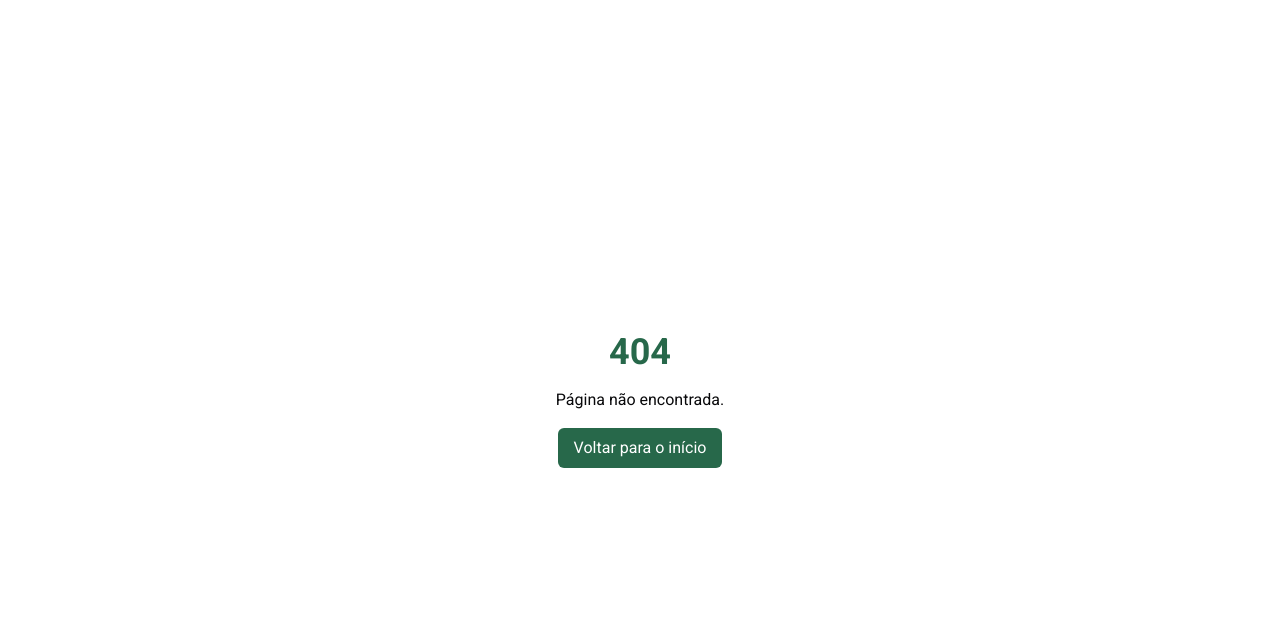
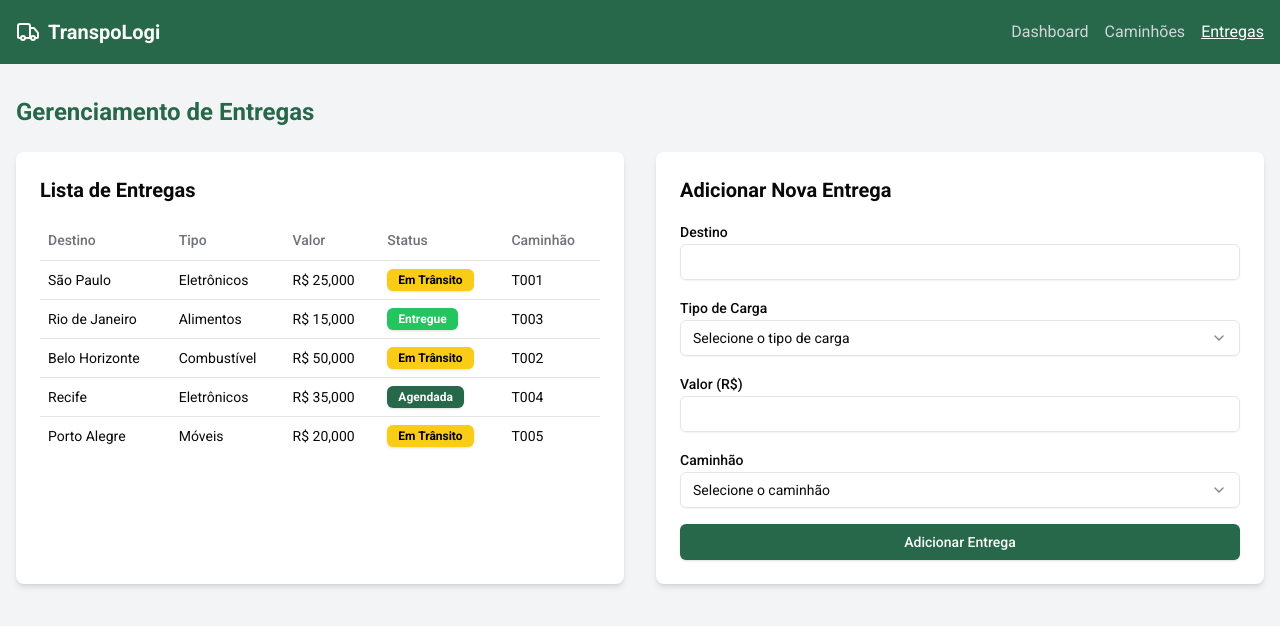
Before and after one commit to eri-fernandes/transpo-logi, a React (Vite) app in the folder frontend/: page /deliveries in a window 1280 px wide. Before the commit this address had no page. Shown: the top 626 px of the page. Built offline with nearby package versions, Linux system fonts and the light colour scheme.

Commit message:
feat(frontend): cria página de caminhões

```diff
--- a/frontend/src/App.tsx
+++ b/frontend/src/App.tsx
@@ -4,6 +4,7 @@ import { Dashboard } from '@/pages/dashboard';
 import { AuthLayout } from '@/layouts/auth-layout';
 import { Trucks } from './pages/trucks';
 import { NotFound } from './pages/not-found';
+import { Deliveries } from './pages/deliveries';
 
 export default function App() {
   return (
@@ -15,6 +16,7 @@ export default function App() {
         <Route element={<AuthLayout />}>
           <Route path="/dashboard" element={<Dashboard />} />
           <Route path="/trucks" element={<Trucks />} />
+          <Route path="/deliveries" element={<Deliveries />} />
         </Route>
 
         {/* 404 */}
--- /dev/null
+++ b/frontend/src/components/forms/new-delivery-form/index.tsx
@@ -0,0 +1,91 @@
+import { useState } from 'react';
+import { Button } from '@/components/ui/button';
+import { Input } from '@/components/ui/input';
+import { Label } from '@/components/ui/label';
+import {
+  Select,
+  SelectContent,
+  SelectItem,
+  SelectTrigger,
+  SelectValue,
+} from '@/components/ui/select';
+
+export function NewDeliveryForm() {
+  const [destination, setDestination] = useState('');
+  const [type, setType] = useState('');
+  const [value, setValue] = useState('');
+  const [truck, setTruck] = useState('');
+
+  const handleSubmit = (e: React.FormEvent) => {
+    e.preventDefault();
+    // Handle form submission (e.g., send data to API)
+    console.log('New delivery:', { destination, type, value, truck });
+    // Reset form
+    setDestination('');
+    setType('');
+    setValue('');
+    setTruck('');
+  };
+
+  return (
+    <div className="rounded-lg bg-white p-6 shadow-md">
+      <h2 className="mb-4 text-xl font-bold">Adicionar Nova Entrega</h2>
+      <form onSubmit={handleSubmit} className="space-y-4">
+        <div>
+          <Label htmlFor="destination">Destino</Label>
+          <Input
+            id="destination"
+            value={destination}
+            onChange={(e) => setDestination(e.target.value)}
+            required
+          />
+        </div>
+        <div>
+          <Label htmlFor="type">Tipo de Carga</Label>
+          <Select value={type} onValueChange={setType} required>
+            <SelectTrigger>
+              <SelectValue placeholder="Selecione o tipo de carga" />
+            </SelectTrigger>
+            <SelectContent>
+              <SelectItem value="eletronicos">Eletrônicos</SelectItem>
+              <SelectItem value="alimentos">Alimentos</SelectItem>
+              <SelectItem value="combustivel">Combustível</SelectItem>
+              <SelectItem value="moveis">Móveis</SelectItem>
+            </SelectContent>
+          </Select>
+        </div>
+        <div>
+          <Label htmlFor="value">Valor (R$)</Label>
+          <Input
+            id="value"
+            type="number"
+            value={value}
+            onChange={(e) => setValue(e.target.value)}
+            required
+          />
+        </div>
+        <div>
+          <Label htmlFor="truck">Caminhão</Label>
+          <Select value={truck} onValueChange={setTruck} required>
+            <SelectTrigger>
+              <SelectValue placeholder="Selecione o caminhão" />
+            </SelectTrigger>
+            <SelectContent>
+              <SelectItem value="T001">T001</SelectItem>
+              <SelectItem value="T002">T002</SelectItem>
+              <SelectItem value="T003">T003</SelectItem>
+              <SelectItem value="T004">T004</SelectItem>
+              <SelectItem value="T005">T005</SelectItem>
+            </SelectContent>
+          </Select>
+        </div>
+        <Button
+          type="submit"
+          className="bg-primary text-primary-foreground hover:bg-primary/90 w-full"
+        >
+          Adicionar Entrega
+        </Button>
+      </form>
+    </div>
+  );
+}
--- /dev/null
+++ b/frontend/src/pages/deliveries/index.tsx
@@ -0,0 +1,18 @@
+import DeliveryList from '@/components/delivery-list';
+import { NewDeliveryForm } from '@/components/forms/new-delivery-form';
+
+export function Deliveries() {
+  return (
+    <main className="flex-grow bg-gray-100">
+      <div className="container mx-auto px-4 py-8">
+        <h1 className="text-primary mb-6 text-2xl font-bold">
+          Gerenciamento de Entregas
+        </h1>
+        <div className="grid grid-cols-1 gap-8 lg:grid-cols-2">
+          <DeliveryList />
+          <NewDeliveryForm />
+        </div>
+      </div>
+    </main>
+  );
+}
```
